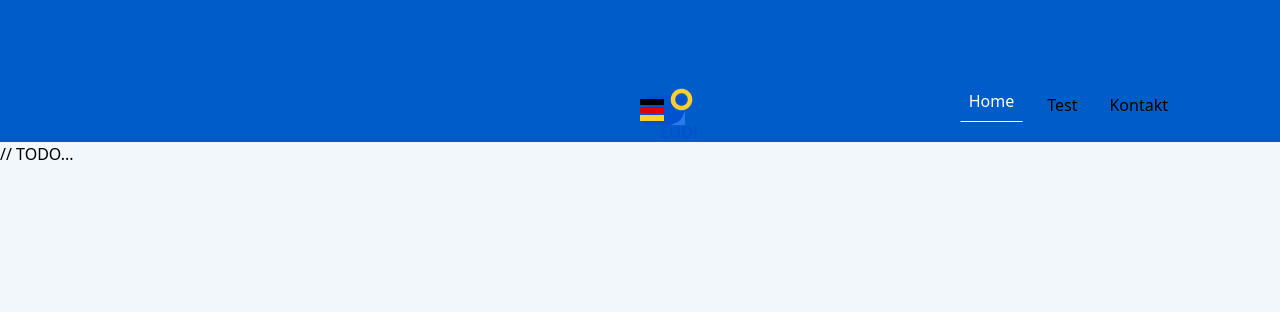
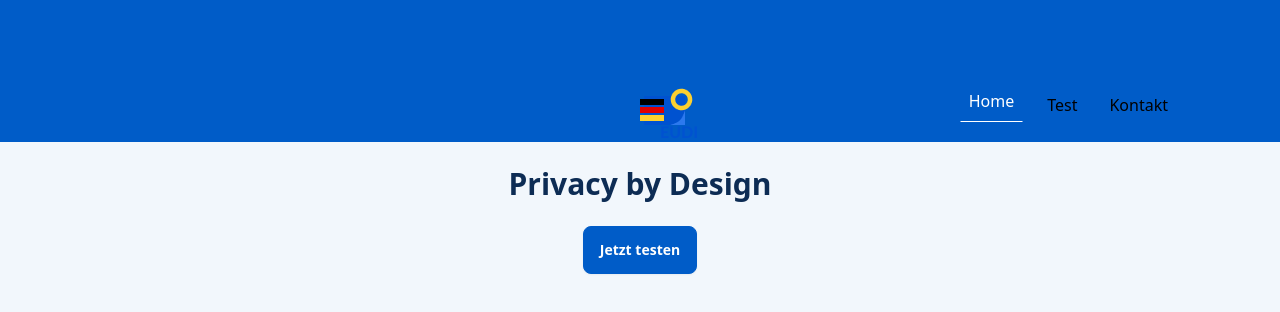
Before and after one commit to TICESoftware/wallet-verifier-ui, a Nuxt app: page / in a window 1280 px wide. Shown: the top 312 px of the page. Built offline with nearby package versions, Linux system fonts and the light colour scheme.

Commit message:
Add text to page

```diff
--- a/pages/index.vue
+++ b/pages/index.vue
@@ -1,9 +1,11 @@
-<script setup lang="ts">
-  // TODO...
-</script>
 
 <template>
-  <div>
-    // TODO...
+  <div class="flex flex-col justify-center items-center">
+    <div class="text-xl lg:text-3xl font-bold text-accent m-6">
+      <h1>Privacy by Design</h1>
+    </div>
+    <button class="btn btn-primary">Jetzt testen</button>
   </div>
 </template>
+<script setup lang="ts">
+</script>
```
